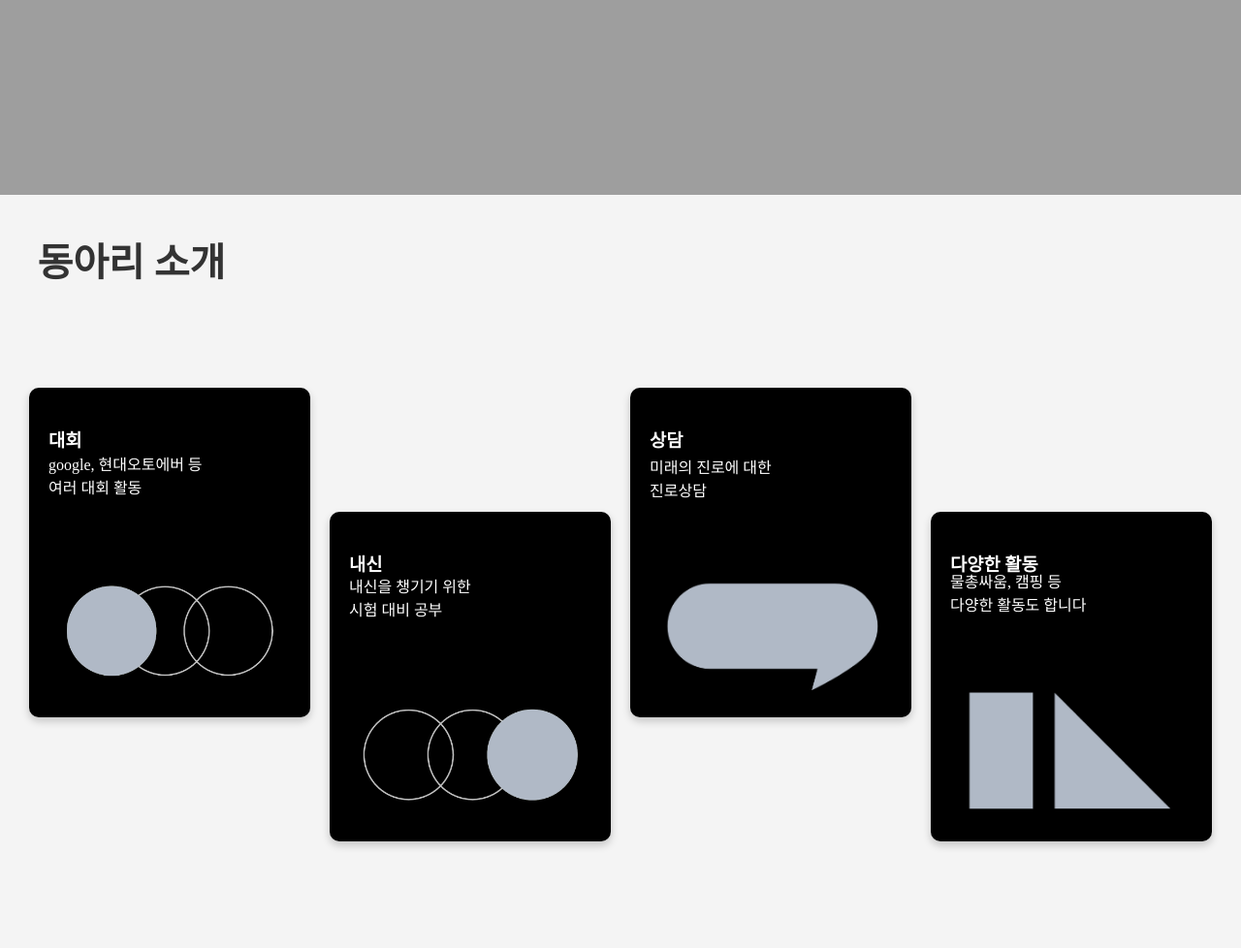
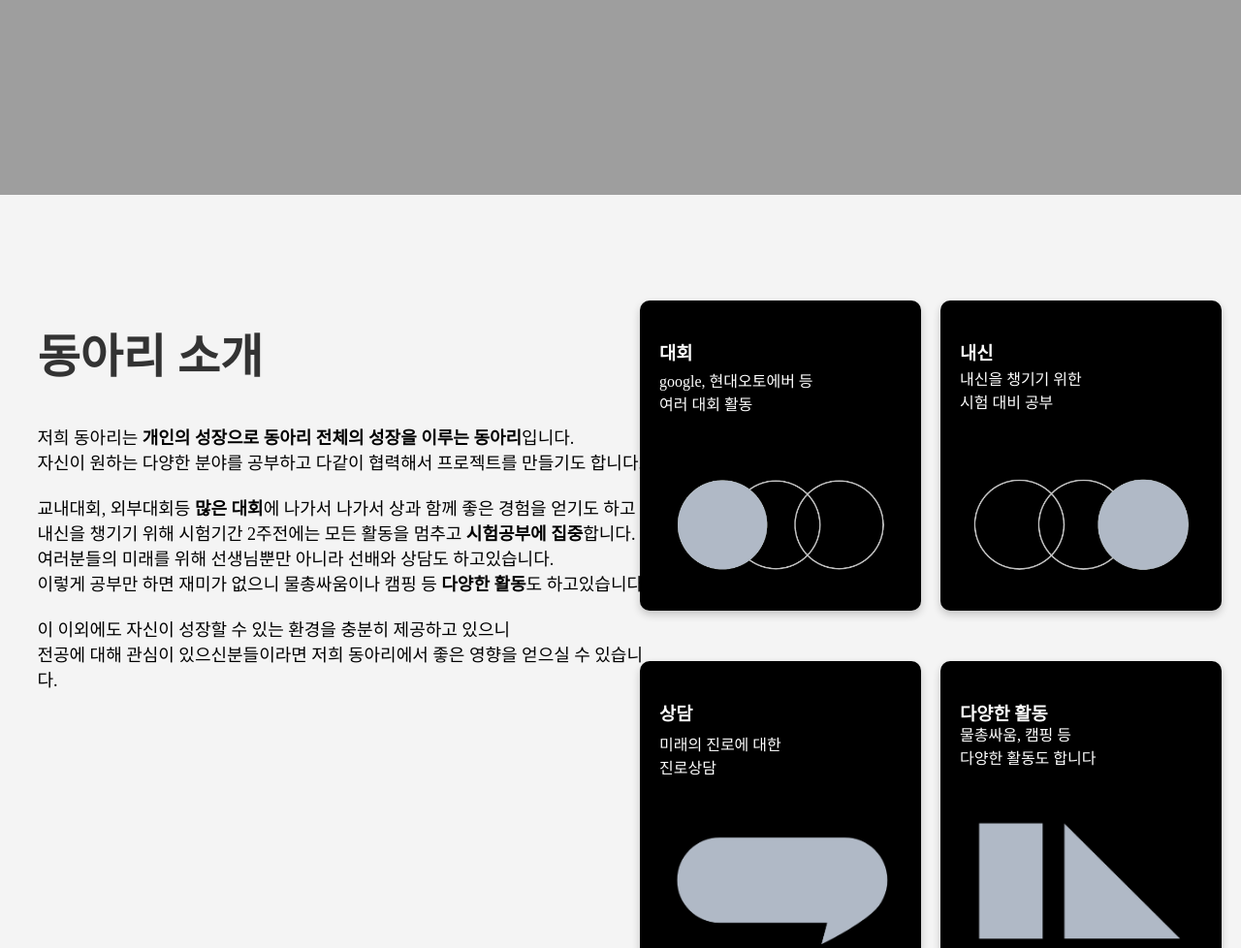
Before and after one commit to mineseok1041/SangilGulbi, a Flask app: template templates/index.html in a window 1280 px wide. Shown: the part 599-1577 px from the top of the page at 97% size. Run offline with Flask 3, Linux system fonts and the light colour scheme; the template is opened without the code that fills it, so the values that code supplies are empty; some web fonts are replaced.

Commit message:
Design:동아리소개, 동아리 멤버소개 추가 Awards, footer 수정

```diff
--- a/static/css/index.css
+++ b/static/css/index.css
@@ -95,35 +95,40 @@ IT 전공동아리 꿀비 */
   margin: 3%;
 }
 
-/* 두번째 페이지 */
-.two_section {
-  border-radius: 15px;
+.two_title {
+  color: #333;
+  font-size: 3em;
+  margin: 10% 3% 3% 3%;
+  width: 50%;
+  font-family: 'MinSans-Regular';
 }
 
-/* 동아리 소개 */
-.two_title {
-  color: #333;
-  font-size: 2.5em;
+.introduce {
   margin: 3%;
+  width: 50%;
+  font-family: 'MinSans-Regular';
+  font-size: 18px;
 }
 
-/* 대회 + 내신 + 상담 + 다양한 활동 */
 .intro_card-container {
   display: flex;
   justify-content: center;
   gap: 20px;
   flex-wrap: wrap;
-  width: 100%;
+  width: 50%;
+  flex-direction: row;
+  margin-left: 50%;
+  margin-top: -37%;
+  align-items: center;
 }
 
-/* 대회 상담 */
 .intro_card {
   background-color: #000;
   color: #fff;
   border-radius: 10px;
   padding: 20px;
   width: 250px;
-  height: 300px;
+  height: 280px;
   position: relative;
   box-shadow: 0 4px 8px rgba(0, 0, 0, 0.2);
   transition: transform 0.3s;
@@ -133,47 +138,145 @@ IT 전공동아리 꿀비 */
   margin-top: 5%;
 }
 
-/* 글자 */
 .intro_card>p {
-  margin-top: -30%;
+  margin-top: -19%;
 }
 
-/* 카드에 닿았을때 y좌표 움직이기 */
 .intro_card:hover {
   transform: translateY(-10px);
 }
 
-/* 내신 다양한 활동 */
-.intro_card2 {
-  background-color: #000;
-  color: #fff;
-  border-radius: 10px;
-  padding: 20px;
-  width: 250px;
-  height: 300px;
-  position: relative;
-  box-shadow: 0 4px 8px rgba(0, 0, 0, 0.2);
-  transition: transform 0.3s;
-  display: flex;
-  flex-direction: column;
-  justify-content: space-between;
-  margin-top: 15%;
-}
-
-/* 글자 */
-.intro_card2>p {
-  margin-top: -30%;
-}
-
-/* 카드에 닿았을때 y좌표 움직이기 */
-.intro_card2:hover {
-  transform: translateY(-10px);
-}
-
-/* 그림 */
 .icon {
   height: 50px;
   margin: 20px 0;
+}
+
+.three_title {
+  color: #333;
+  font-size: 3em;
+  margin: 3% 3% 0% 3%;
+  width: 50%;
+  font-family: 'MinSans-Regular';
+}
+
+.teacher_card-container {
+  display: flex;
+  justify-content: center;
+  gap: 20px;
+  flex-wrap: wrap;
+  width: 100%;
+  flex-direction: row;
+  margin-top: 0%;
+  align-items: center;
+}
+
+.teacher_card {
+  width: 8%;
+  height: 28%;
+}
+
+.teacher_card>img {
+  border-radius: 50%;
+  width: 100%;
+}
+
+.teacher_card>p {
+  margin: 0%;
+  width: 100%;
+  font-family: 'MinSans-Regular';
+  font-size: 15px;
+  display: flex;
+  justify-content: center;
+}
+
+.grade3_card-container {
+  display: flex;
+  justify-content: center;
+  gap: 70px;
+  flex-wrap: wrap;
+  width: 100%;
+  flex-direction: row;
+  margin-top: 1.5%;
+  align-items: center;
+}
+
+.grade3_card {
+  width: 8%;
+  height: 28%;
+}
+
+.grade3_card>img {
+  border-radius: 50%;
+  width: 100%;
+}
+
+.grade3_card>p {
+  margin: 0%;
+  width: 100%;
+  font-family: 'MinSans-Regular';
+  font-size: 15px;
+  display: flex;
+  justify-content: center;
+}
+
+.grade2_card-container {
+  display: flex;
+  justify-content: center;
+  gap: 70px;
+  flex-wrap: wrap;
+  width: 100%;
+  flex-direction: row;
+  margin-top: 1.5%;
+  align-items: center;
+}
+
+.grade2_card {
+  width: 8%;
+  height: 28%;
+}
+
+.grade2_card>img {
+  border-radius: 50%;
+  width: 100%;
+}
+
+.grade2_card>p {
+  margin: 0%;
+  width: 100%;
+  font-family: 'MinSans-Regular';
+  font-size: 15px;
+  display: flex;
+  justify-content: center;
+}
+
+.grade1_card-container {
+  display: flex;
+  justify-content: center;
+  gap: 70px;
+  flex-wrap: wrap;
+  width: 100%;
+  flex-direction: row;
+  margin-top: 1.5%;
+  align-items: center;
+}
+
+.grade1_card {
+  width: 8%;
+  height: 28%;
+}
+
+.grade1_card>img {
+  border-radius: 50%;
+  width: 100%;
+}
+
+.grade1_card>p {
+  margin: 0%;
+  width: 100%;
+  font-family: 'MinSans-Regular';
+  font-size: 15px;
+  display: flex;
+  justify-content: center;
 }
 
 /* Awards */
@@ -196,7 +299,7 @@ IT 전공동아리 꿀비 */
   grid-template-columns: repeat(auto-fit, minmax(250px, 1fr));
   gap: 32px;
   padding: 2%;
-  background-color: white;
+  background-color: #F4F4F4;
 }
 
 /* 수상카드 */
@@ -238,7 +341,7 @@ IT 전공동아리 꿀비 */
 /* show more + */
 .show-more {
   margin-top: 0%;
-  background-color: white;
+  background-color: #F4F4F4;
 }
 
 /* show more + */
@@ -451,7 +554,7 @@ footer>hr {
   width: 100%;
   height: 40%;
   position: absolute;
-  top: 70%;
+  top: 65%;
   left: 2%;
   color: gray;
   display: flex;
--- a/templates/index.html
+++ b/templates/index.html
@@ -50,15 +50,27 @@
 
     <section class="container">
       <article class="two_section">
-        <section class="category-section">
+        <section class="intro-section">
           <h2 class="two_title">동아리 소개</h2>
+          <p class="introduce">저희 동아리는 <strong>개인의 성장으로 동아리 전체의 성장을 이루는 동아리</strong>입니다.
+            <br>자신이 원하는 다양한 분야를 공부하고 다같이 협력해서 프로젝트를 만들기도 합니다.
+            <br>
+            <br> 교내대회, 외부대회등 <strong>많은 대회</strong>에 나가서 나가서 상과 함께 좋은 경험을 얻기도 하고
+            <br> 내신을 챙기기 위해 시험기간 2주전에는 모든 활동을 멈추고 <strong>시험공부에 집중</strong>합니다.
+            <br> 여러분들의 미래를 위해 선생님뿐만 아니라 선배와 상담도 하고있습니다.
+            <br> 이렇게 공부만 하면 재미가 없으니 물총싸움이나 캠핑 등 <strong>다양한 활동</strong>도 하고있습니다.
+            <br>
+            <br>이 이외에도 자신이 성장할 수 있는 환경을 충분히 제공하고 있으니
+            <br>전공에 대해 관심이 있으신분들이라면 저희 동아리에서 좋은 영향을 얻으실 수 있습니다.
+          </p>
+
           <div class="intro_card-container">
             <div class="intro_card">
               <h3>대회</h3>
               <p>google, 현대오토에버 등<br>여러 대회 활동</p>
               <img class="icon_1" src="{{ url_for('static', filename='img/index/icon_1.png') }}">
             </div>
-            <div class="intro_card2">
+            <div class="intro_card">
               <h3>내신</h3>
               <p>내신을 챙기기 위한<br>시험 대비 공부</p>
               <img class="icon_2" src="{{ url_for('static', filename='img/index/icon_2.png') }}">
@@ -68,12 +80,87 @@
               <p>미래의 진로에 대한<br>진로상담</p>
               <img class="icon_3" src="{{ url_for('static', filename='img/index/icon_3.png') }}">
             </div>
-            <div class="intro_card2">
+            <div class="intro_card">
               <h3>다양한 활동</h3>
               <p>물총싸움, 캠핑 등<br>다양한 활동도 합니다</p>
               <img class="icon_4" src="{{ url_for('static', filename='img/index/icon_4.png') }}">
             </div>
           </div>
+
+        </section>
+      </article>
+    </section>
+
+    <section class="container">
+      <article class="three_section">
+        <section class="intro-member-section">
+          <h2 class="three_title">동아리 멤버 소개</h2>
+
+          <div class="teacher_card-container">
+            <div class="teacher_card">
+              <img src="{{ url_for('static', filename='img/member/김정균 선생님.png') }}">
+              <p>김정균 선생님</p>
+            </div>
+            <div class="teacher_card">
+              <img src="{{ url_for('static', filename='img/member/김성주 선생님.png') }}">
+              <p>김성주 선생님</p>
+            </div>
+          </div>
+
+          <div class="grade3_card-container">
+            <div class="grade3_card">
+              <img src="{{ url_for('static', filename='img/member/김기훈.png') }}">
+              <p>김기훈</p>
+            </div>
+            <div class="grade3_card">
+              <img src="{{ url_for('static', filename='img/member/노성빈.png') }}">
+              <p>노성빈</p>
+            </div>
+            <div class="grade3_card">
+              <img src="{{ url_for('static', filename='img/member/염민석.png') }}">
+              <p>염민석</p>
+            </div>
+            <div class="grade3_card">
+              <img src="{{ url_for('static', filename='img/member/이기남.png') }}">
+              <p>이기남</p>
+            </div>
+            <div class="grade3_card">
+              <img src="{{ url_for('static', filename='img/member/이시은.png') }}">
+              <p>이시은</p>
+            </div>
+            <div class="grade3_card">
+              <img src="{{ url_for('static', filename='img/member/최영탁.png') }}">
+              <p>최영탁</p>
+            </div>
+          </div>
+
+          <div class="grade2_card-container">
+            <div class="grade2_card">
+              <img src="{{ url_for('static', filename='img/member/고건희.png') }}">
+              <p>고건희</p>
+            </div>
+            <div class="grade2_card">
+              <img src="{{ url_for('static', filename='img/member/박시우.png') }}">
+              <p>박시우</p>
+            </div>
+            <div class="grade2_card">
+              <img src="{{ url_for('static', filename='img/member/이선우.png') }}">
+              <p>이선우</p>
+            </div>
+            <div class="grade2_card">
+              <img src="{{ url_for('static', filename='img/member/이진서.png') }}">
+              <p>이진서</p>
+            </div>
+            <div class="grade2_card">
+              <img src="{{ url_for('static', filename='img/member/조휘연.png') }}">
+              <p>조휘연</p>
+            </div>
+          </div>
+
+          <div class="grade1_card-container">
+
+          </div>
+
         </section>
       </article>
     </section>
@@ -201,7 +288,8 @@
       <hr>
 
       <p id="p2">
-        꿀비 @2025
+        Made by 꿀비 @2025
+        <br>김기훈 노성빈 염민석 이기남 이시은 최영탁
       </p>
 
     </footer>
```
Also changed, not shown: static/img/member/고건희.png (added), static/img/member/김기훈.png (added), static/img/member/김성주 선생님.png (added), static/img/member/김정균 선생님.png (added), static/img/member/노성빈.png (added), static/img/member/박시우.png (added), static/img/member/염민석.png (added), static/img/member/이기남.png (added), static/img/member/이선우.png (added), static/img/member/이시은.png (added), static/img/member/이진서.png (added), static/img/member/조휘연.png (added), static/img/member/최영탁.png (added).
